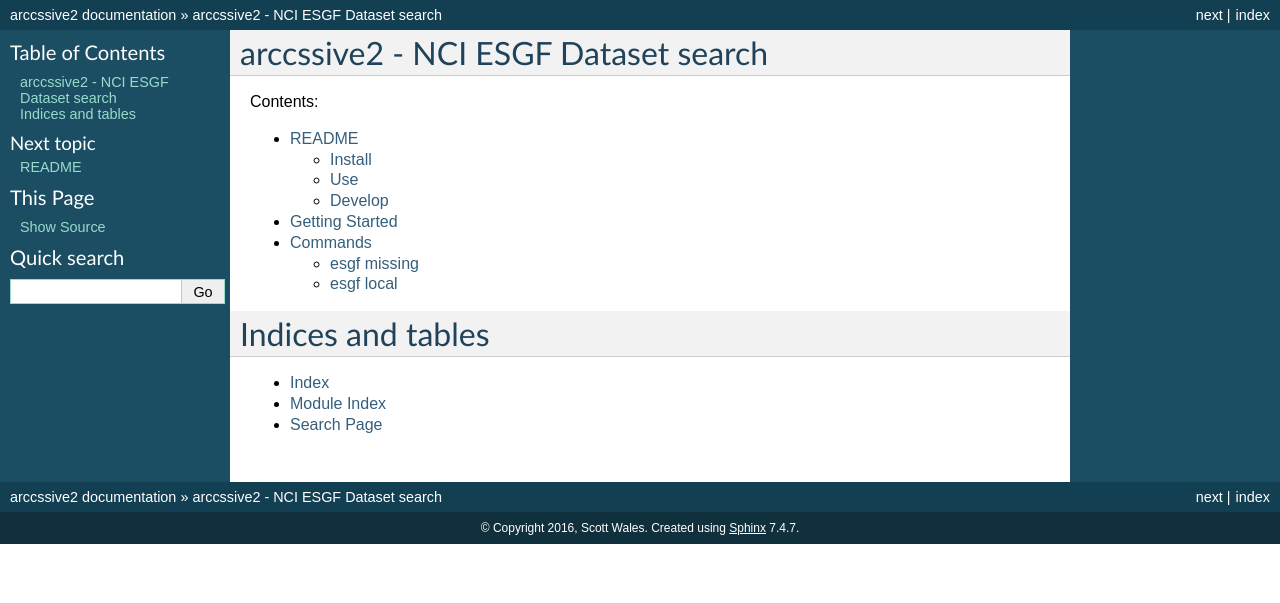
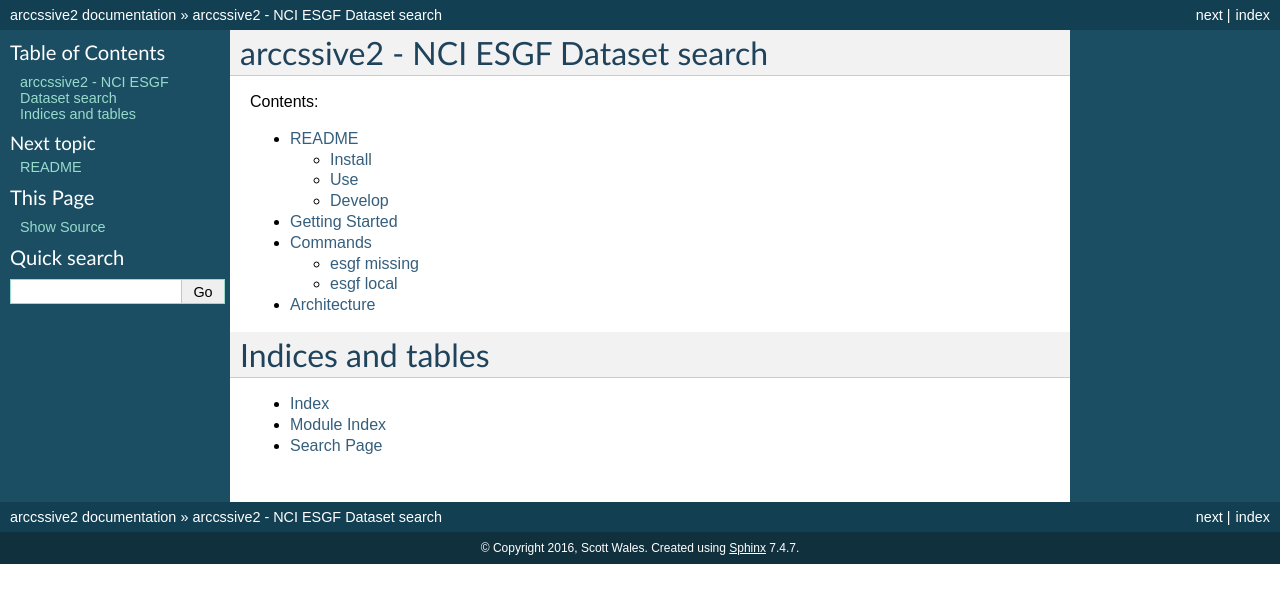
Before and after one commit to coecms/clef, a Sphinx documentation site: the page built from docs/index.rst, in a window 1280 px wide. Shown: the top 603 px of the page. Built offline with Sphinx 7.4.7, drawn with Linux system fonts in a browser that asks for light colours; pages that are not in the unit, such as notebooks, are missing from menus.

Commit message:
Start architecture docs

```diff
--- /dev/null
+++ b/docs/architecture.rst
@@ -0,0 +1,4 @@
+Architecture
+============
+
+.. image:: architecture.png
--- a/docs/index.rst
+++ b/docs/index.rst
@@ -13,6 +13,7 @@ Contents:
 
    readme.rst
    gettingstarted.rst
+   architecture.rst
    api/autoindex.rst
    api/modules.rst
 
```
Also changed, not shown: docs/architecture.png (added).
